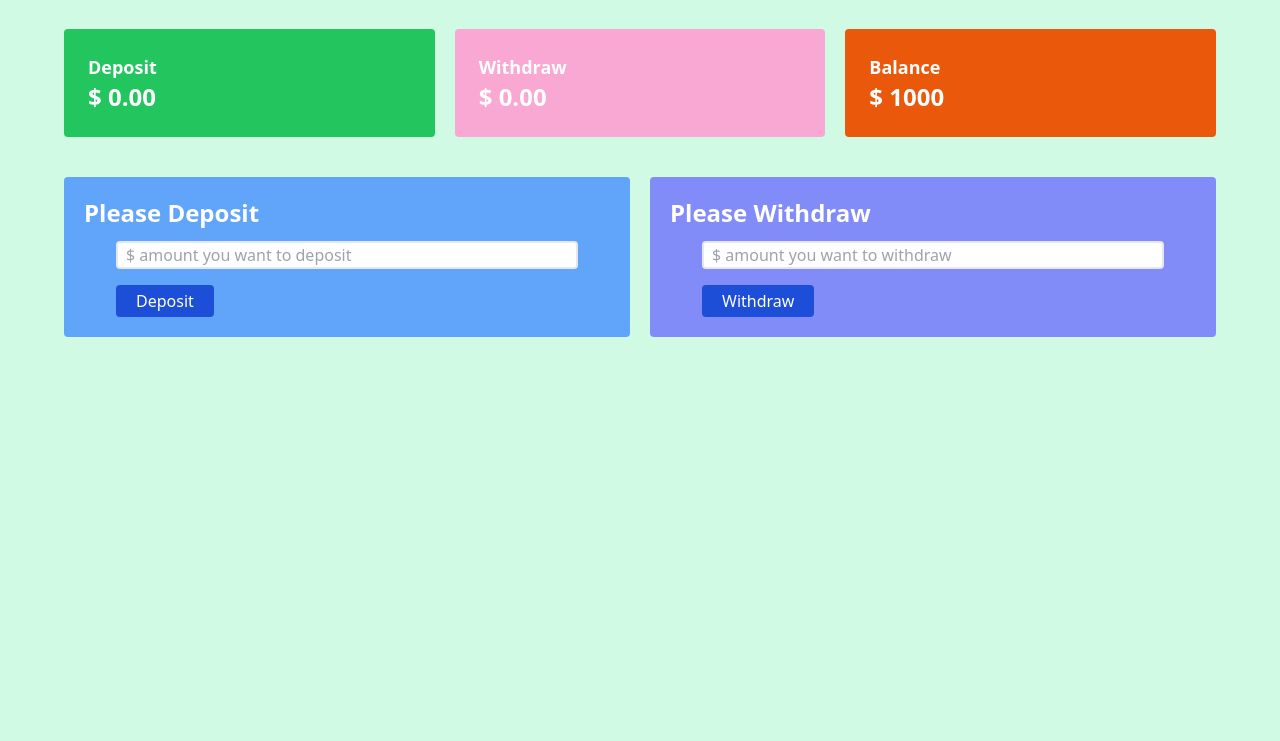
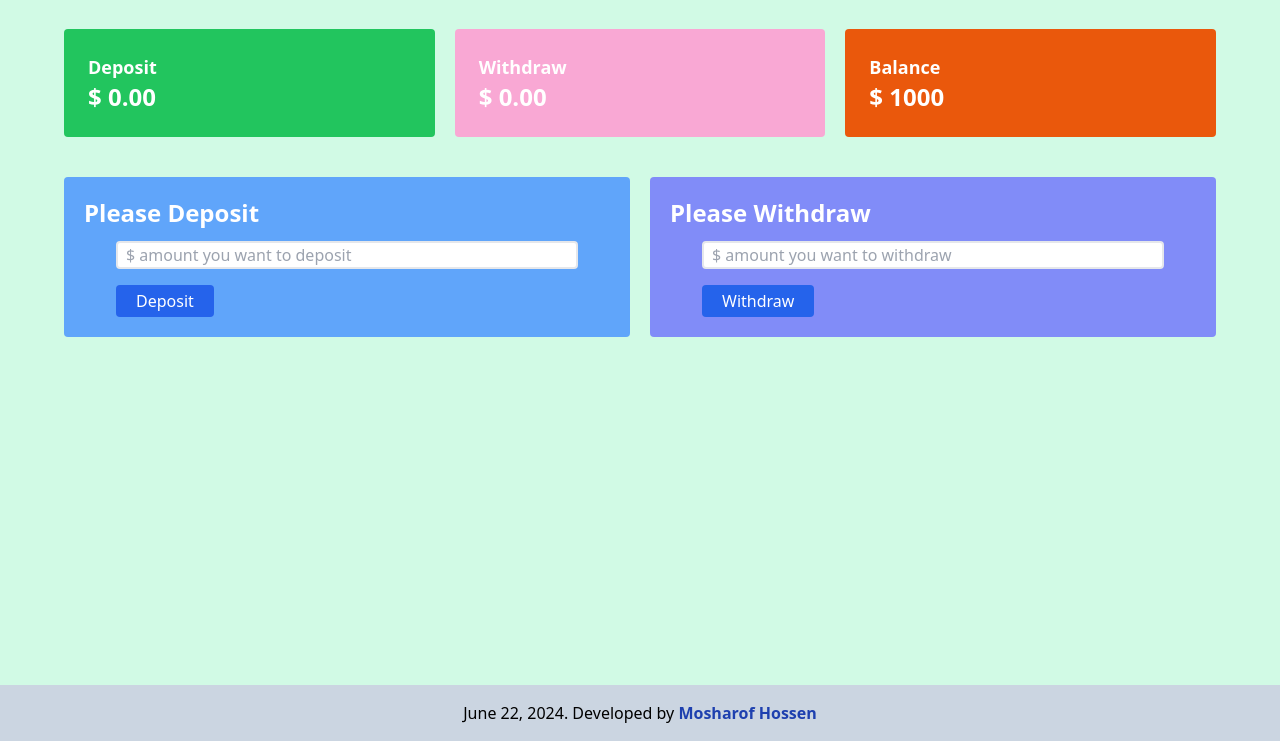
Before and after one commit to Mosharof-Hossen/Bank-app-DOM-, a plain HTML site: page bank.html in a window 1280 px wide. Shown: the part 99-840 px from the top of the page. Before the commit the page ends 800 px from the top, so only its background shows below. Drawn offline with nearby package versions, Linux system fonts and the light colour scheme.

Commit message:
footer added

```diff
--- a/JS/bank.js
+++ b/JS/bank.js
@@ -10,6 +10,8 @@ document.getElementById('btn-deposit').addEventListener('click', () => {
     else {
         alert("Enter Amount");
     }
+
+    document.getElementById("deposit-amount").value = '';
 })
 
 document.getElementById('btn-withdraw').addEventListener('click', () => {
@@ -30,4 +32,5 @@ document.getElementById('btn-withdraw').addEventListener('click', () => {
     else {
         alert("Enter Amount");
     }
+    document.getElementById("withdraw-amount").value = '';
 })
--- a/bank.html
+++ b/bank.html
@@ -1,16 +1,27 @@
 <!DOCTYPE html>
 <html lang="en">
+
 <head>
     <meta charset="UTF-8">
     <meta name="viewport" content="width=device-width, initial-scale=1.0">
     <title>Bank Section</title>
     <script src="https://cdn.tailwindcss.com"></script>
+
+    <style>
+        body{
+            min-height: 100vh;
+        }
+    </style>
 </head>
-<body class="bg-emerald-100">
+
+
+
+<body class="bg-emerald-100 relative">
     <header>
-        <h1 class="text-5xl text-center my-10">Welcome to <span class=" font-semibold text-blue-500">Joy Bangla</span> Bank!!</h1>
+        <h1 class="text-5xl text-center my-10">Welcome to <span class=" font-semibold text-blue-500">Joy Bangla</span>
+            Bank!!</h1>
     </header>
-    <main class="max-w-6xl mx-auto space-y-10">
+    <main class="max-w-6xl mx-auto space-y-10 flex-1">
         <section class="grid grid-cols-3 gap-5">
             <div class="bg-green-500 rounded text-white p-6">
                 <h3 class="font-semibold text-lg">Deposit</h3>
@@ -29,20 +40,27 @@
             <div class="bg-blue-400 p-5 text-white space-y-3 rounded">
                 <h1 class="text-2xl font-semibold">Please Deposit</h1>
                 <div class="space-y-4 px-8">
-                    <input type="text" class=" text-black border-2 rounded pl-2 block w-full" id="deposit-amount" placeholder="$ amount you want to deposit">
-                    <button id="btn-deposit" class=" bg-blue-700 text-white px-5 py-1 rounded" >Deposit</button>
+                    <input type="text" class=" text-black border-2 rounded pl-2 block w-full" id="deposit-amount"
+                        placeholder="$ amount you want to deposit">
+                    <button id="btn-deposit"
+                        class=" bg-blue-600 hover:bg-blue-700 text-white px-5 py-1 rounded">Deposit</button>
                 </div>
             </div>
             <div class="bg-indigo-400 p-5 text-white space-y-3 rounded">
                 <h1 class="text-2xl font-semibold">Please Withdraw</h1>
                 <div class="space-y-4 px-8">
-                    <input type="text" class="text-black border-2 rounded pl-2 block w-full" id="withdraw-amount" placeholder="$ amount you want to withdraw">
-                    <button id="btn-withdraw" class=" bg-blue-700 text-white px-5 py-1 rounded" >Withdraw</button>
+                    <input type="text" class="text-black border-2 rounded pl-2 block w-full" id="withdraw-amount"
+                        placeholder="$ amount you want to withdraw">
+                    <button id="btn-withdraw"
+                        class=" bg-blue-600 hover:bg-blue-700 text-white px-5 py-1 rounded">Withdraw</button>
                 </div>
             </div>
         </section>
     </main>
-
+    <footer class="bg-slate-300 absolute bottom-0 w-full">
+        <h1 class="text-center p-4">June 22, 2024. Developed by <span class="text-blue-800 font-bold">Mosharof Hossen</span></h1>
+    </footer>
     <script src="./JS/bank.js"></script>
 </body>
+
 </html>
```
